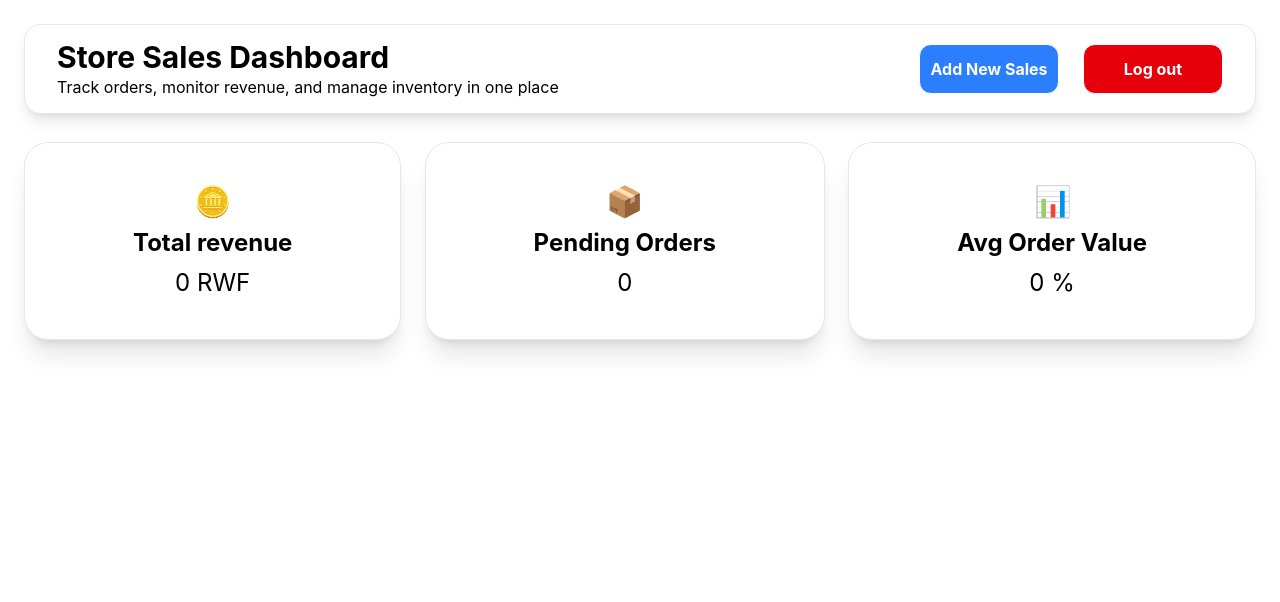
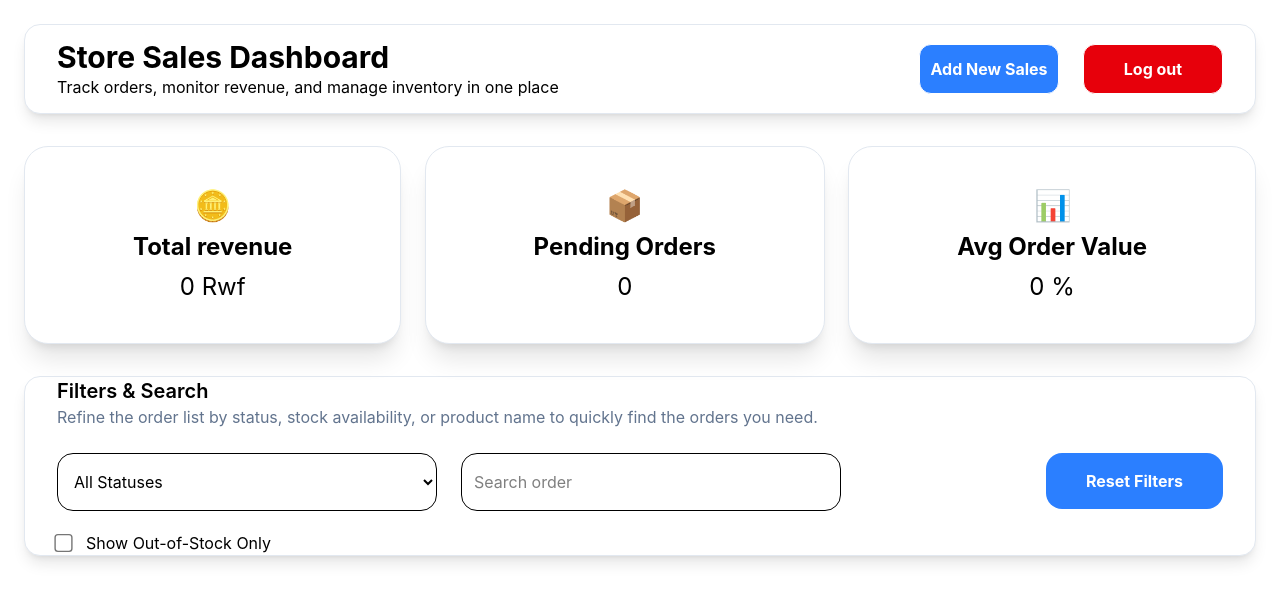
Before and after one commit to mahamatdev/Store-Sales, a React (Vite) app: page / in a window 1280 px wide. Shown: the top 602 px of the page. Built offline with nearby package versions, Linux system fonts and the light colour scheme.

Commit message:
added filter option

```diff
--- /dev/null
+++ b/src/components/dashboard/OrderControls.tsx
@@ -0,0 +1,46 @@
+
+
+function OrderControls() {
+
+
+  return (
+    <div className="max-w-7xl mx-auto px-6">
+
+        <div className="rounded-2xl items-center bg-white px-8 shadow-lg border border-slate-200">
+            <div>
+                <h2 className="text-xl font-semibold">Filters & Search</h2>
+                <p className="text-slate-500"> Refine the order list by status, stock availability, or product name to quickly find the orders you need.</p>
+            </div>
+            <div className="flex mt-6 justify-between">
+                <div className="flex gap-6 justify-start">
+                <select name="" id="" className="outline-none py-4 w-[380px] pl-3 bg-white border-1 rounded-2xl">
+                    <option value="All">All Statuses</option>
+                    <option value="Pending">Pending</option>
+                    <option value="Shipped">Shipped</option>
+                    <option value="Delivered">Delivered</option>
+                    <option value="Cancelled">Cancelled</option>
+                </select>
+
+                <input type="text" placeholder="Search order" className=" outline-none py-4 w-[380px] pl-3 bg-white border-1 rounded-2xl"/>
+                </div>
+
+                <div>
+                <button type="reset" className="px-10 py-4 rounded-2xl  bg-blue-500 hover:bg-blue-700 cursor-pointer text-white font-bold">Reset Filters</button>
+                </div>
+
+            </div>
+
+
+            <div className="mt-5 flex gap-4">
+                <input type="checkbox" className="scale-140"/>
+                <p>Show Out-of-Stock Only</p>
+            </div>
+
+
+        </div>
+
+    </div>
+  )
+}
+
+export default OrderControls
--- a/src/components/dashboard/StatsCards.tsx
+++ b/src/components/dashboard/StatsCards.tsx
@@ -1,27 +1,40 @@
+type CardsProps = {
+    label1?: string;
+    title1?: string;
+    label11?: number;
 
+    label2?: string;
+    title2?: string;
+    label22?: number;
 
-function StatsCards() {
+    label3?: string;
+    title3?: string;
+    label33?: number;
+
+}
+
+function StatsCards({label1, title1, label11, label2, title2, label22, label3, title3, label33}: CardsProps) {
 
 
   return (
-    <div className="max-w-7xl mx-auto px-6 py-7">
+    <div className="max-w-7xl mx-auto px-6 py-8">
         <div className="flex flex-3 justify-between">
-            <div className=" bg-white px-8 shadow-xl border border-slate-200 text-2xl px-27 py-10 rounded-3xl items-center justify-center flex flex-col gap-2 transition-all duration-300 hover:-translate-y-2 hover:shadow-xl">
-                <label htmlFor="" className="text-3xl">🪙</label>
-                <h2 className="font-bold ">Total revenue</h2>
-                <label htmlFor="" className="revenue">0 RWF</label>
+            <div className=" bg-white px-8 shadow-xl border border-slate-200 text-2xl px-27 py-10 rounded-3xl items-center justify-center flex flex-col gap-2 transition-all duration-300 hover:scale-107 hover:shadow-xl">
+                <label htmlFor="" className="text-3xl">{label1}</label>
+                <h2 className="font-bold ">{title1}</h2>
+                <label htmlFor="" className="revenue">{label11} Rwf</label>
             </div>
 
-            <div className=" bg-white px-8 shadow-xl border border-slate-200 text-2xl px-27 py-10 rounded-3xl items-center justify-center flex flex-col gap-2 transition-all duration-300 hover:-translate-y-2 hover:shadow-xl">
-                <label htmlFor="" className="text-3xl">📦</label>
-                <h2 className="font-bold ">Pending Orders</h2>
-                <label htmlFor="" className="pending">0</label>
+            <div className=" bg-white px-8 shadow-xl border border-slate-200 text-2xl px-27 py-10 rounded-3xl items-center justify-center flex flex-col gap-2 transition-all duration-300 hover:scale-107 hover:shadow-xl">
+                <label htmlFor="" className="text-3xl">{label2}</label>
+                <h2 className="font-bold ">{title2}</h2>
+                <label htmlFor="" className="pending">{label22}</label>
             </div>
 
-            <div className=" bg-white px-8 shadow-xl border border-slate-200 text-2xl px-27 py-10 rounded-3xl items-center justify-center flex flex-col gap-2 transition-all duration-300 hover:-translate-y-2 hover:shadow-xl">
-                <label htmlFor="" className="text-3xl">📊</label>
-                <h2 className="font-bold ">Avg Order Value</h2>
-                <label htmlFor="" className="average">0 %</label>
+            <div className=" bg-white px-8 shadow-xl border border-slate-200 text-2xl px-27 py-10 rounded-3xl items-center justify-center flex flex-col gap-2 transition-all duration-300 hover:scale-105 hover:shadow-xl">
+                <label htmlFor="" className="text-3xl">{label3}</label>
+                <h2 className="font-bold ">{title3}</h2>
+                <label htmlFor="" className="average">{label33} %</label>
             </div>
        </div>
     </div>
--- a/src/views/DashboardView.tsx
+++ b/src/views/DashboardView.tsx
@@ -1,13 +1,15 @@
 
 import DashboardHeader from "../components/dashboard/DashboardHeader"
 import StatsCards from "../components/dashboard/StatsCards"
+import OrderControls from "../components/dashboard/OrderControls"
 function DashboardView() {
 
 
   return (
     <div>
       <DashboardHeader title="Store Sales Dashboard" para="Track orders, monitor revenue, and manage inventory in one place" btn1="Add New Sales" btn2="Log out"/>
-      <StatsCards />
+      <StatsCards label1="🪙" title1="Total revenue" label11= {0}   label2="📦" title2="Pending Orders" label22= {0}   label3="📊" title3="Avg Order Value" label33= {0}/>
+      <OrderControls/>
     </div>
   )
 }
```
